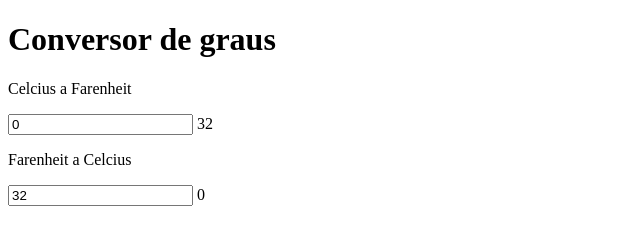
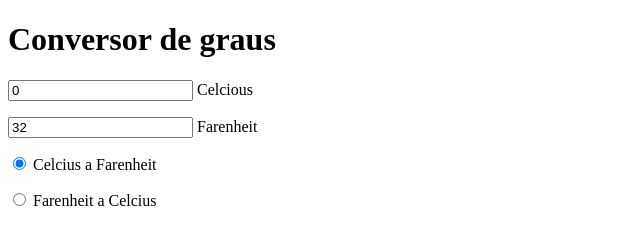
Before and after one commit to rcasamajo/ConversorGraus, a plain HTML site: page index.html in a window 1280 px wide. Shown: the whole page, without its empty margins (0-640 px from the left). Drawn offline with nearby package versions, Linux system fonts and the light colour scheme.

Commit message:
Amb radiobuttons

```diff
--- a/index.html
+++ b/index.html
@@ -8,11 +8,11 @@
 <body ng-app="myApp" ng-controller="myController">
 <h1>Conversor de graus</h1>
 
-<p>Celcius a Farenheit</p>
-<input type="text" ng-model="cel"> {{ aFarenheit() | number }}
+<p><input type="text" ng-model="cel" ng-change="calc()"> Celcious</p>
+<p><input type="text" ng-model="far" ng-change="calc()"> Farenheit</p>
 
-<p>Farenheit a Celcius</p>
-<input type="text" ng-model="far"> {{ aCelcius() | number }}
+<p><input type="radio" ng-model="dir" value="toF"> Celcius a Farenheit</p>
+<p><input type="radio" ng-model="dir" value="toC"> Farenheit a Celcius</p>
 
 
 <!-- Modules -->
--- a/js/controller.js
+++ b/js/controller.js
@@ -5,12 +5,14 @@
 app.controller('myController', function($scope) {
     $scope.cel = 0;
     $scope.far = 32;
+    $scope.dir = "toF";
 
-    $scope.aFarenheit = function() {
-        return ($scope.cel*1.8)+32;
-    };
-
-    $scope.aCelcius = function() {
-        return ($scope.far-32)/1.8;
+    $scope.calc = function() {
+        if ($scope.dir == "toF") {
+            $scope.far = ($scope.cel * 1.8) + 32;
+        }
+        else {
+            $scope.cel = ($scope.far - 32) / 1.8;
+        }
     };
 });
```
